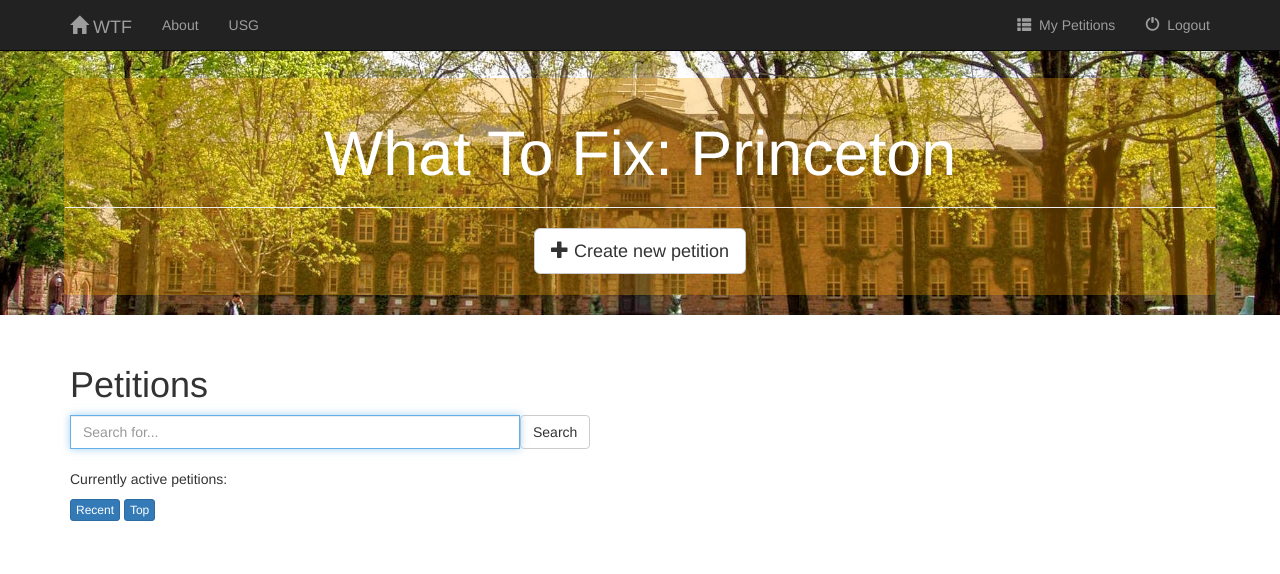
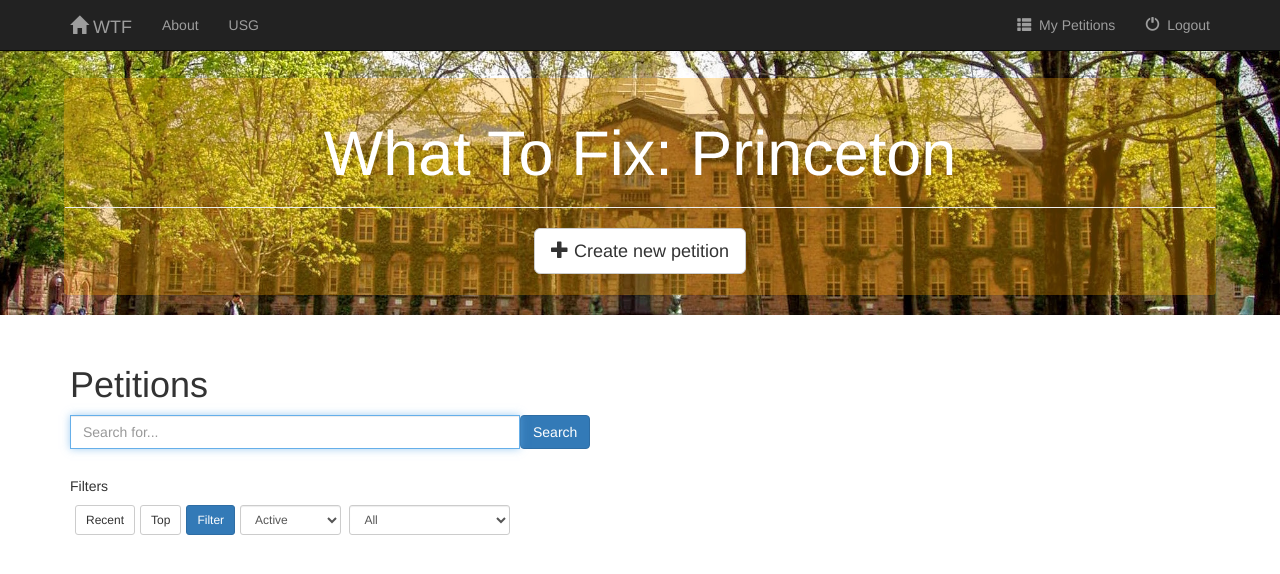
Before and after one commit to dwchung4/WTFPrinceton, a Django app: page /add_comment/1/ in a window 1280 px wide. Shown: the top 574 px of the page. Run offline with Django 3.2, Linux system fonts and the light colour scheme; a user stored in the database is signed in; data that the repository does not hold is empty; some libraries are stand-ins or nearby versions.

Commit message:
significant UI change

```diff
--- a/home/templates/home/index.html
+++ b/home/templates/home/index.html
@@ -41,14 +41,14 @@
       <h1><span class="text-black"><a href="{% url 'home:index' "" %}" style='color:white; text-decoration: inherit;'>What To Fix: Princeton</a></span></h1>
   	</div>
 
-  <div class="container">
-  	<a href="{% url 'home:create_petition' %}" class="btn btn-lg btn-default" role="button">
+    <div class="container">
+  	 <a href="{% url 'home:create_petition' %}" class="btn btn-lg btn-default" role="button">
   		<span class="glyphicon glyphicon-plus">
   		</span>
   		Create new petition
-  	</a>
-  </div>
-  <div class='spacer'></div>
+  	 </a>
+    </div>
+    <div class='spacer'></div>
   </div>
 </div>
 
@@ -61,7 +61,7 @@
           <div class="form-group">
               <input type="text" class="form-control" name="q" value="{{ request.GET.q }}" placeholder="Search for..." size="50" autofocus>
           </div>
-          <button type="submit" class="btn btn-default pull-right">Search</button>
+          <button type="submit" class="btn btn-primary pull-right">Search</button>
         </form>
       </div>
 		</div>
@@ -70,27 +70,52 @@
 
 </br>
 
-<!-- sort -->
+<!-- sort thru petitions -->
 <div class="container">
   <div class="row">
     <div class="col-lg-12 col-md-12 col-sm-12 col-xs-12">
-      <p>Currently active petitions:</p>
-      <p>
-        <a href='{% url 'home:index' "" %}' class='btn btn-xs btn-primary' role='button'>
+      <h5>Filters</h5>
+      <div class='btn-toolbar btn-xs' role='toolbar'>
+        <div class='btn-group'>
+        <button href='{% url 'home:index' "" %}' class='btn btn-sm btn-default'>
           Recent
-        </a>
-        <a href='{% url 'home:index' "top" %}' class='btn btn-xs btn-primary' role='button'>
+        </button>
+        </div>
+        <div class='btn-group'>
+        <button href='{% url 'home:index' "top" %}' type='button' class='btn btn-sm btn-default' role='button'>
           Top
-        </a>
-      </p>
+        </button>
+        </div>
+
+        <select class="form-control input-sm" style='margin-left: 5px; width:auto; display:inline-block;'>
+          <option value="Active">Active</option>
+          <option value="Expired">Expired</option>
+          <option value="Pending">Pending</option>
+          <option value="Completed">Completed</option>
+        </select>
+
+        <select class="form-control input-sm" style='margin-left: 5px; width:auto; display:inline-block;'>
+          <option value="All">All</option>
+          <option value="Academics">Academics</option>
+          <option value="Athletics">Athletics & Recreation</option>
+          <option value="Community Issues">Community Issues</option>
+          <option value="Dining">Dining</option>
+          <option value="Housing & Facilities">Housing & Facilities</option>
+          <option value="Student Activities">Student Activities</option>
+          <option value="Student Services">Student Services</option>
+          <option value="Other">Other</option>
+        </select>
+
+        <button type='button' href='{% url 'home:index' "" %}' class='btn btn-sm btn-primary' role='button'>
+          Filter
+        </button>
+
+      </div>
     </div>
   </div>
 </div>
 
 </br>
-
-<!-- space for sections to be added later -->
-
 
 <!-- display petitions -->
 {% for petition in petitions %}
@@ -143,9 +168,8 @@
           {% endif %}
 
           <h1 class="panel-title">{{ petition.2 }}</h1>
-          <p>
-            By <a href='{% url 'home:my_petitions' petition.1 %}' style='color:inherit;'>{{ petition.1 }}</a>
-          </p>
+          By <a href='{% url 'home:my_petitions' petition.1 %}' style='color:inherit;'>{{ petition.1 }}</a> </br>
+          <i>{{petition.4}}</i>
         </div>
         <div class="panel-body">
             {{ petition.3 }}
@@ -155,23 +179,21 @@
       <!-- delete_petition confirmation -->
       <div class='collapse' id={{ petition.0 }}>
         <p>Please confirm that you want to delete this petition</p>
-        <a href='{% url 'home:delete_petition' petition.0 %}' class='btn btn-default' role='button'>
+        <a href='{% url 'home:delete_petition' petition.0 %}' class='btn btn-success' role='button'>
           <span class='glyphicon glyphicon-ok-circle' style='font-size: 1.5vw'>
-          </span>
+          </span> Yes, delete this petition
         </a>
-        <button href=#{{ petition.0 }} type='button' class='btn btn-default' data-toggle='collapse'>
+        <button href=#{{ petition.0 }} type='button' class='btn btn-danger' data-toggle='collapse'>
           <span class='glyphicon glyphicon-remove-circle' style='font-size: 1.5vw'>
-          </span>
+          </span> No, don't delete this petition
         </button>
         </br>
         </br>
       </div>
-
     </div>
-
   </div>
 
-  <!-- comments -->
+  <!-- write comments -->
   <div class='row'>
     <div class='col-lg-offset-1 col-lg-11 col-md-offset-1 col-md-11 col-sm-offset-1 col-sm-11 col-xs-offset-2 col-xs-10'>
       <div class="input-group">
@@ -187,33 +209,33 @@
     </div>
   </div>
 
-  {% for comment in petition.8  %}
-  <div class="panel-body">
-      {{ comment }}
-  </div>
-  {% endfor %}
-
-
+  <!-- show comments -->
   <div class='row'>
     <div class='col-lg-offset-1 col-lg-1 col-md-offset-1 col-md-1 col-sm-offset-1 col-sm-1 col-xs-offset-2 col-xs-1'>
-      <button href='#' type="button" class="btn btn-default" data-toggle='collapse'>View other comments
-        <span class='caret'></span>
+      <!-- no comments to show-->
+      {% if petition.8|length == 0 %}
+      <button href='#com{{petition.0}}' type="button" class="btn btn-default disabled" data-toggle='collapse'>View other comments
+        </span><span class="badge">{{petition.8|length}}</span>
       </button>
+
+      <!-- otherwise-->
+      {% else %}
+      <button href='#com{{petition.0}}' type="button" class="btn btn-default" data-toggle='collapse'>View other comments
+        </span><span class="badge">{{petition.8|length}}</span>
+      </button>
+      {%endif%}
     </div>
   </div>
-  <div class='row'>
-    <div class='col-lg-offset-1 col-lg-11 col-md-offset-1 col-md-11 col-sm-offset-1 col-sm-11 col-xs-offset-2 col-xs-10 collapse' id='comments'>
-    <ul class="list-group">
-    <li class="list-group-item">Cras justo odio</li>
-    <li class="list-group-item">Dapibus ac facilisis in</li>
-    <li class="list-group-item">Morbi leo risus</li>
-    </ul>
-    </div>
-  </div>
+  <!-- list of comments-->
+  <ul class="list-group col-lg-offset-1 col-lg-11 col-md-offset-1 col-md-11 col-sm-offset-1 col-sm-11 col-xs-offset-2 col-xs-10 collapse" id=com{{petition.0}}>
+  {% for comment in petition.8  %}
+      <li class="list-group-item">
+          {{comment}}
+      </li>
+  {% endfor %}
+  </ul>
+  </br>
 </div>
-
-</br>
-
 {% endfor %}
 
 </body>
```
